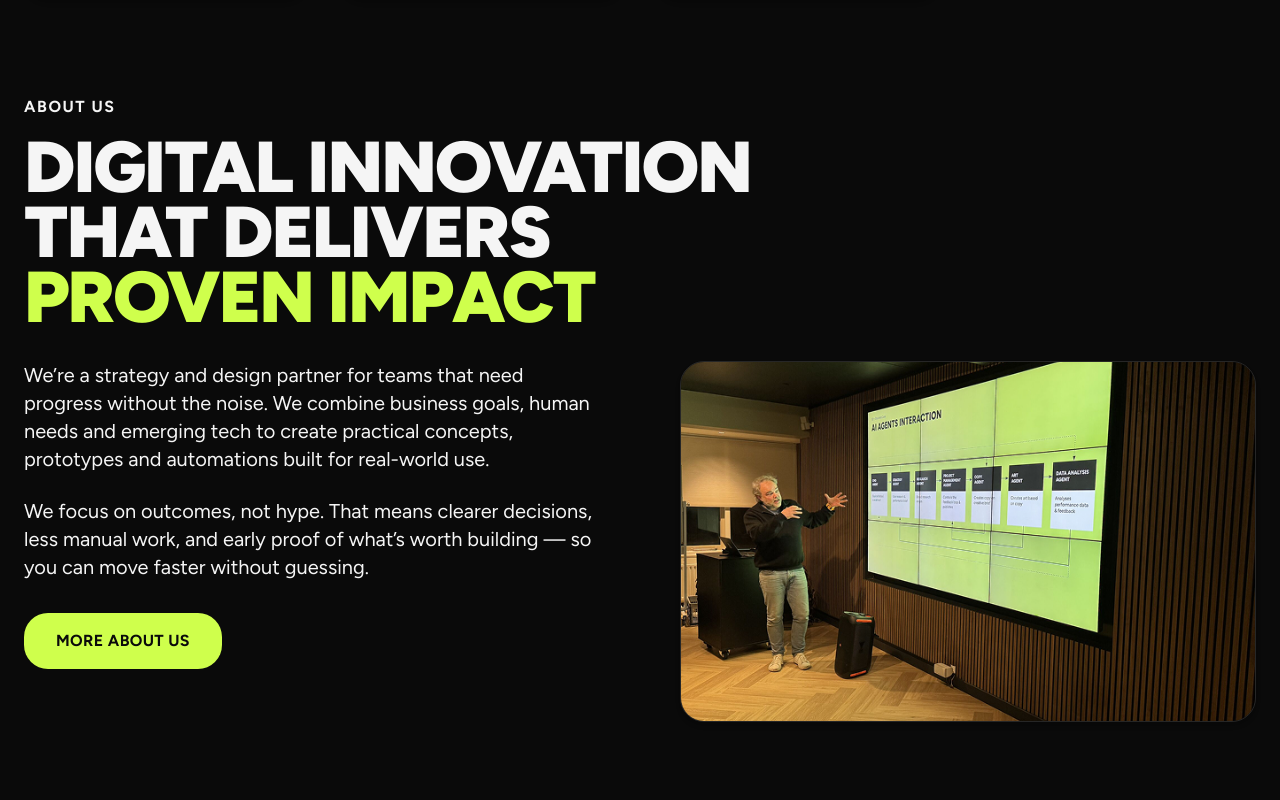
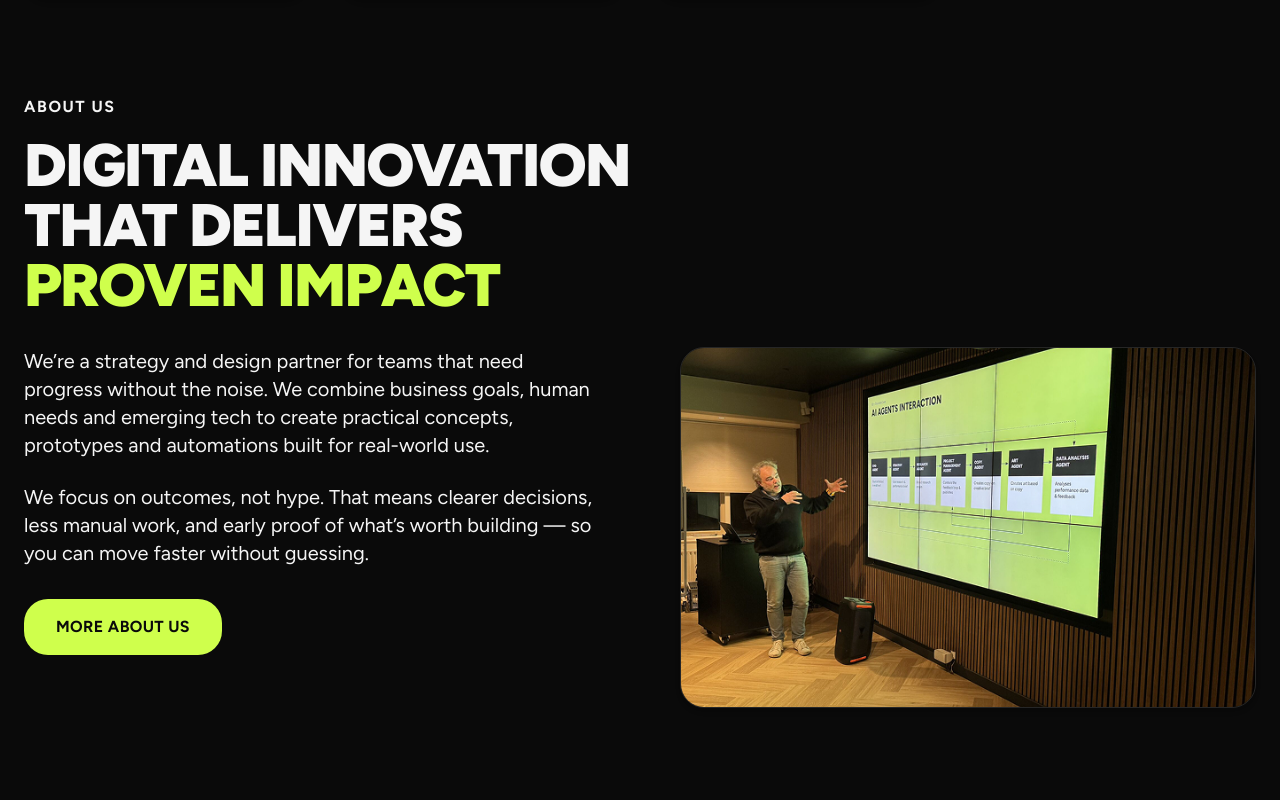
Before and after one commit to jaap-paaj/toc-website, a Next.js app: page / in a window 1280 px wide. Shown: the part 1480-2280 px from the top of the page. Built offline with nearby package versions, Linux system fonts and the light colour scheme.

Commit message:
fix(typography): remove remaining leaks via tokens

```diff
--- a/package.json
+++ b/package.json
@@ -32,6 +32,7 @@
     "@types/react-dom": "^19",
     "eslint": "^9",
     "eslint-config-next": "16.0.7",
+    "playwright": "^1.57.0",
     "tailwindcss": "^4",
     "tw-animate-css": "^1.4.0",
     "typescript": "^5"
--- a/src/app/_components/contact/modules/ContactDetailsModule.tsx
+++ b/src/app/_components/contact/modules/ContactDetailsModule.tsx
@@ -32,17 +32,17 @@ export function ContactDetailsModule() {
                     <dt className={cn(typography.variants.meta.label, "text-primary-foreground/60 pt-1")}>
                         KVK
                     </dt>
-                    <dd className="font-mono tabular-nums">....</dd>
+                    <dd className={cn(typography.variants.meta.code, "tabular-nums")}>....</dd>
 
                     <dt className={cn(typography.variants.meta.label, "text-primary-foreground/60 pt-1")}>
                         BTW
                     </dt>
-                    <dd className="font-mono tabular-nums">....</dd>
+                    <dd className={cn(typography.variants.meta.code, "tabular-nums")}>....</dd>
 
                     <dt className={cn(typography.variants.meta.label, "text-primary-foreground/60 pt-1")}>
                         BANK
                     </dt>
-                    <dd className="font-mono tabular-nums">....</dd>
+                    <dd className={cn(typography.variants.meta.code, "tabular-nums")}>....</dd>
                 </dl>
             ),
         },
--- a/src/components/ui/Card.tsx
+++ b/src/components/ui/Card.tsx
@@ -1,6 +1,36 @@
+import * as React from "react"
+import { cn } from "@/lib/utils"
+
 import { typography } from "@/design-system/tokens/typography"
 
-// ... imports ...
+const Card = React.forwardRef<
+  HTMLDivElement,
+  React.HTMLAttributes<HTMLDivElement>
+>(({ className, ...props }, ref) => (
+  <div
+    ref={ref}
+    data-slot="card"
+    className={cn(
+      "rounded-xl border bg-card text-card-foreground shadow",
+      className
+    )}
+    {...props}
+  />
+))
+Card.displayName = "Card"
+
+const CardHeader = React.forwardRef<
+  HTMLDivElement,
+  React.HTMLAttributes<HTMLDivElement>
+>(({ className, ...props }, ref) => (
+  <div
+    ref={ref}
+    data-slot="card-header"
+    className={cn("flex flex-col space-y-1.5 p-6", className)}
+    {...props}
+  />
+))
+CardHeader.displayName = "CardHeader"
 
 const CardTitle = React.forwardRef<
   HTMLDivElement,
--- a/src/components/ui/UploadPlaceholder.tsx
+++ b/src/components/ui/UploadPlaceholder.tsx
@@ -3,6 +3,7 @@ import { Upload, ImageIcon, X } from "lucide-react";
 import { Button } from "@/components/ui/Button";
 import { cn } from "@/lib/utils";
 import { spacing } from '@/design-system/tokens/spacing';
+import { typography } from "@/design-system/tokens/typography";
 
 export interface UploadPlaceholderProps {
     file: File | null;
@@ -77,8 +78,6 @@ export function UploadPlaceholder({
                 className="absolute inset-0 w-full h-full opacity-0 cursor-pointer"
             />
 
-            import {typography} from "@/design-system/tokens/typography";
-
             // ... imports ...
 
             {file ? (
--- a/src/components/ui/form-field.tsx
+++ b/src/components/ui/form-field.tsx
@@ -36,7 +36,7 @@ export function FormField({
                     </p>
                 )}
             </div>
-            {error ? React.cloneElement(child, { "aria-invalid": true }) : child}
+            {error ? React.cloneElement(child, { "aria-invalid": true } as React.Attributes & { "aria-invalid"?: boolean }) : child}
             {error && (
                 <p className={cn("text-destructive", typography.variants.body.sm)}>
                     {error}
--- a/src/components/ui/input.tsx
+++ b/src/components/ui/input.tsx
@@ -11,13 +11,13 @@ function Input({ className, type, ...props }: React.ComponentProps<"input">) {
       className={cn(
         "flex h-9 w-full min-w-0 rounded-surface border border-[var(--instrument-input-border)] bg-[var(--instrument-input-bg)] text-[var(--instrument-input-fg)] px-3 py-1 shadow-surface transition-[color,box-shadow] outline-none",
         typography.variants.ui.input.value,
-        "file:inline-flex file:h-7 file:border-0 file:bg-transparent file:text-sm file:font-medium file:text-foreground",
+        "file:inline-flex file:h-7 file:border-0 file:bg-transparent",
+        typography.variants.ui.inputFile,
         "placeholder:text-[var(--instrument-input-placeholder)]",
         "selection:bg-primary selection:text-primary-foreground",
         "focus-visible:border-ring focus-visible:ring-ring/50 focus-visible:ring-[3px]",
         "disabled:pointer-events-none disabled:cursor-not-allowed disabled:opacity-50",
         "aria-invalid:ring-destructive/20 aria-invalid:border-destructive",
-        "md:text-sm",
         className
       )}
       {...props}
--- a/src/design-system/components/Header/Header.tsx
+++ b/src/design-system/components/Header/Header.tsx
@@ -8,6 +8,7 @@ import { HeaderCta } from "./HeaderCta";
 import { HeaderMenuToggle } from "./HeaderMenuToggle";
 
 import { HeaderNavShell } from "./HeaderNavShell";
+import { typography } from "@/design-system/tokens/typography";
 
 export interface HeaderProps {
     variant?: "home" | "default";
@@ -77,8 +78,6 @@ export function Header({
                     id="mobile-menu"
                     className="fixed inset-0 z-40 bg-background pt-32 px-6 animate-in fade-in slide-in-from-top-10 duration-200"
                 >
-                    import {typography} from "@/design-system/tokens/typography";
-
                     // ... inside component ...
 
                     {/* TODO: Full mobile menu implementation */}
--- a/src/design-system/tokens/typography.ts
+++ b/src/design-system/tokens/typography.ts
@@ -1,23 +1,29 @@
 // Tier-0 Typography Scale (Native Tailwind Steps Only)
 export const scales = {
     display: {
-        // Primary Hero (Home) - Calibrated: Strong but controlled
-        hero: "leading-[0.85] text-5xl sm:text-6xl md:text-7xl lg:text-8xl xl:text-8xl 2xl:text-8xl",
-        // Secondary Hero (Feature) - Calibrated: Clear step down
-        heroSecondary: "leading-[0.9] text-4xl sm:text-5xl md:text-6xl lg:text-7xl xl:text-7xl 2xl:text-7xl",
-        // Tertiary Hero (Contact/About) - Calibrated: Modest
-        heroTertiary: "leading-[0.9] text-3xl sm:text-4xl md:text-5xl lg:text-6xl xl:text-6xl 2xl:text-6xl",
-        // Section Headers
-        section: "leading-[0.9] text-4xl sm:text-4xl md:text-6xl lg:text-7xl xl:text-7xl 2xl:text-7xl",
+        // Primary Hero (Home) - 48px -> 72px -> 96px
+        hero: "leading-hero-tight text-5xl sm:text-6xl md:text-7xl lg:text-8xl xl:text-8xl 2xl:text-8xl",
+        // Secondary Hero (Feature) - 36px -> 60px -> 72px
+        heroSecondary: "leading-section-tight text-4xl sm:text-5xl md:text-6xl lg:text-7xl xl:text-7xl 2xl:text-7xl",
+        // Tertiary Hero (Contact/About) - 30px -> 48px -> 60px
+        heroTertiary: "leading-section-tight text-3xl sm:text-4xl md:text-5xl lg:text-6xl xl:text-6xl 2xl:text-6xl",
+        // Section Headers - 36px -> 48px -> 60px
+        section: "leading-section-tight text-4xl sm:text-4xl md:text-5xl lg:text-6xl xl:text-6xl 2xl:text-6xl",
     },
     heading: {
-        page: "text-3xl sm:text-3xl md:text-5xl lg:text-6xl xl:text-6xl 2xl:text-6xl",
-        subsection: "text-2xl sm:text-2xl md:text-4xl lg:text-4xl xl:text-4xl 2xl:text-4xl",
+        // Page H1 - 30px -> 36px -> 48px
+        page: "text-3xl sm:text-3xl md:text-4xl lg:text-5xl xl:text-5xl 2xl:text-5xl",
+        // Subsection H2/H3 - 24px -> 30px -> 36px
+        subsection: "text-2xl sm:text-2xl md:text-3xl lg:text-4xl xl:text-4xl 2xl:text-4xl",
+        // Card/Module Titles - 20px -> 24px
         card: "text-xl sm:text-xl md:text-2xl lg:text-2xl xl:text-2xl 2xl:text-2xl",
     },
     body: {
+        // Lead - 18px -> 20px
         lg: "text-lg sm:text-lg md:text-xl lg:text-xl xl:text-xl 2xl:text-xl",
+        // Default - 16px
         md: "text-base sm:text-base md:text-base lg:text-base xl:text-base 2xl:text-base",
+        // Compact - 14px
         sm: "text-sm sm:text-sm md:text-sm lg:text-sm xl:text-sm 2xl:text-sm",
     },
     meta: {
@@ -98,6 +104,8 @@ export const typography = {
             placeholder: {
                 title: `font-sans font-medium ${scales.ui.placeholder}`, // Empty states
             },
+            // Form specific (file inputs)
+            inputFile: `file:font-sans file:font-medium file:text-foreground ${scales.ui.input}`,
         },
         // Legacy/Utility bucket (Deprecated - aim to remove)
         utility: {
--- a/tailwind.config.ts
+++ b/tailwind.config.ts
@@ -31,6 +31,16 @@ const config: Config = {
                 "card-hover": "0 8px 30px rgba(0,0,0,0.1)",
             },
 
+            fontSize: {
+                // Explicitly including larger sizes if not default, but standard TW scale usually covers these.
+                // We will stick to standard scale but ensure we have the line-heights we need.
+            },
+
+            lineHeight: {
+                'hero-tight': '0.85',
+                'section-tight': '0.9',
+            },
+
             fontFamily: {
                 sans: "var(--font-sans)",
                 serif: "var(--font-sans)", // Enforce no-font-pairing policy
```
Also changed, not shown: 1 other file (tests, documents, lock files or other folders).
